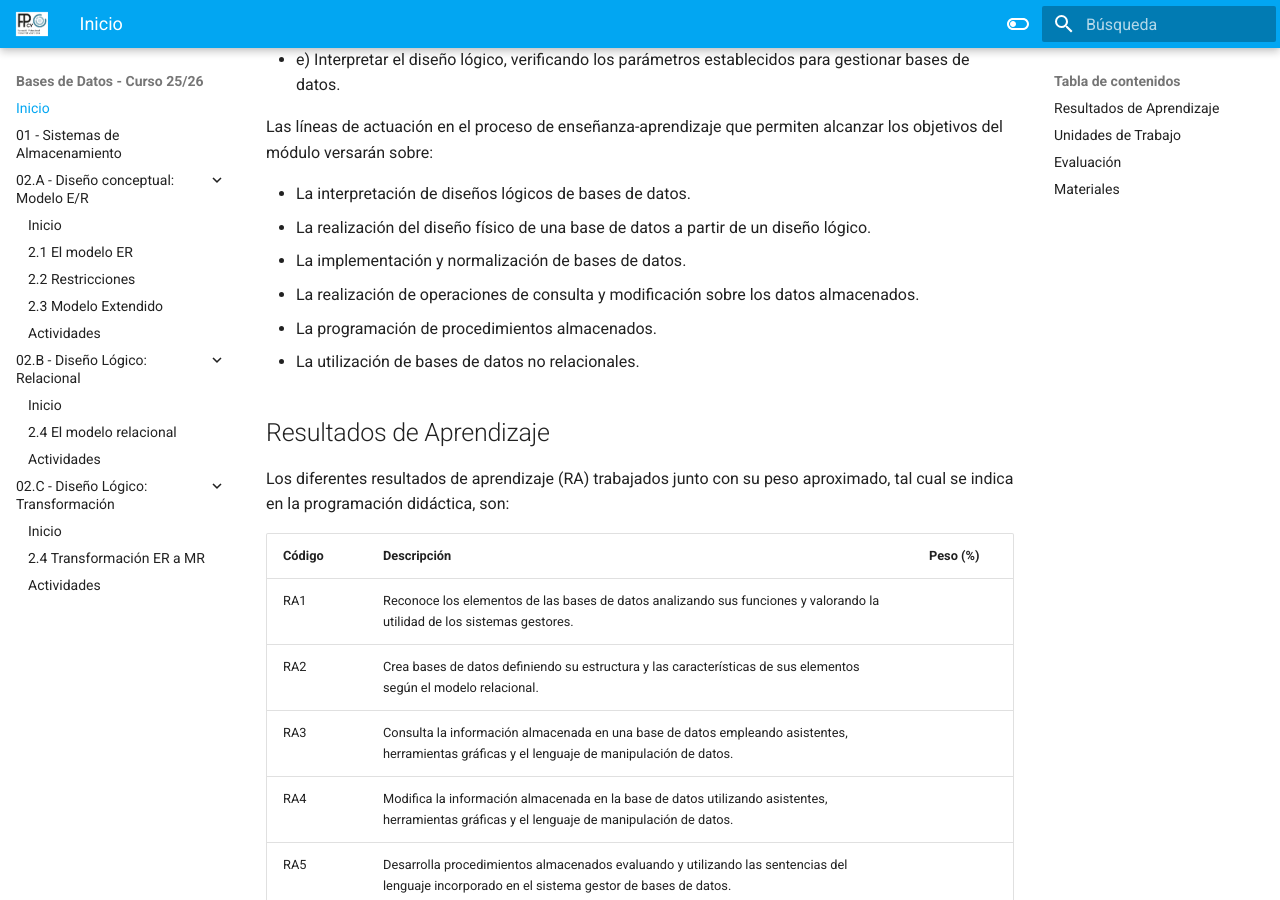
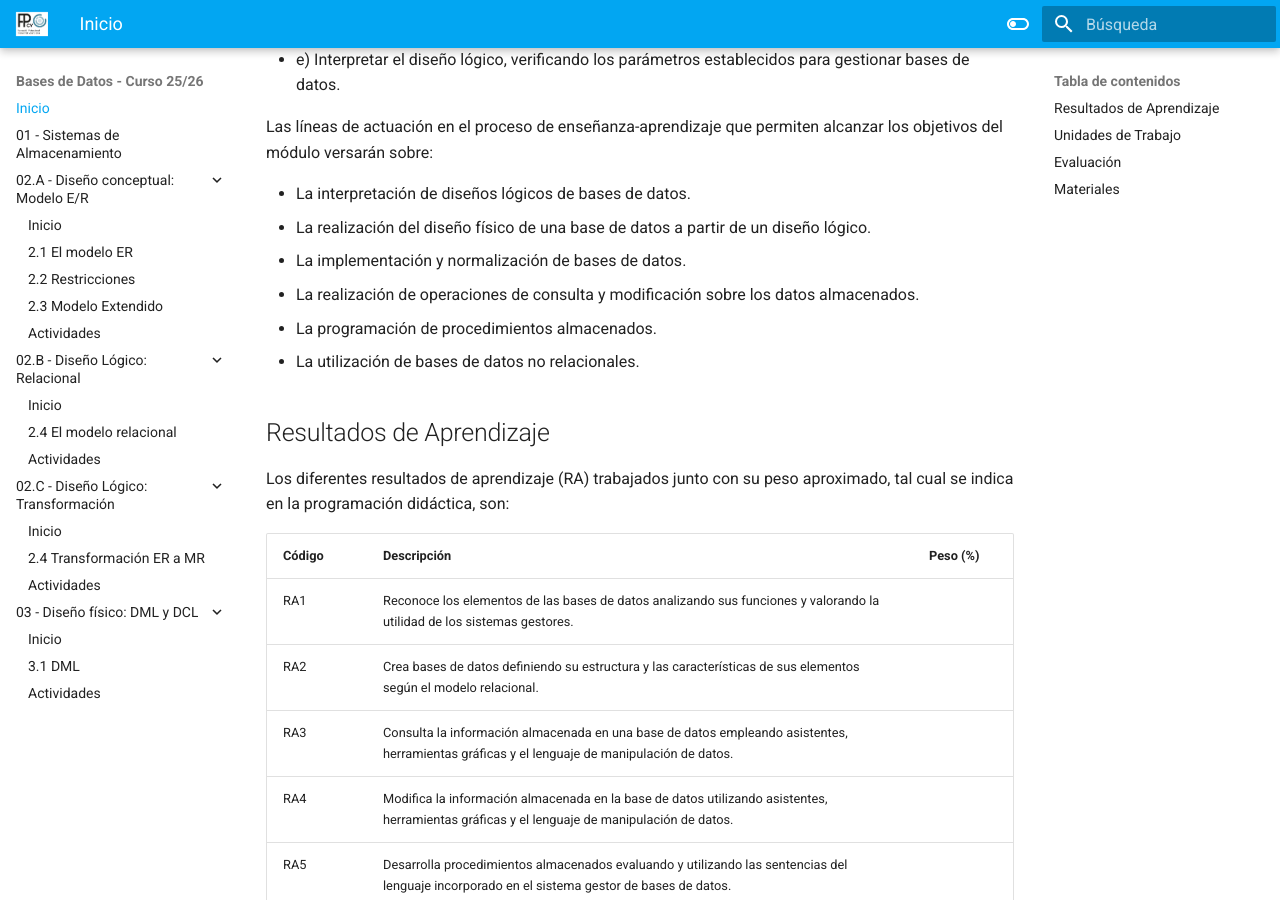
Before and after one commit to jssdocente/bd2526d, an MkDocs documentation site: the page built from docs/index.md, in a window 1280 px wide and 900 px high, scrolled down 376 px. Built offline with MkDocs 1.6.1 and Material for MkDocs 9.7.7, drawn with Linux system fonts in a browser that asks for light colours.

Commit message:
Agregar secciones de actividades y contenido para el diseño físico en mkdocs.yml

```diff
--- a/mkdocs.yml
+++ b/mkdocs.yml
@@ -19,6 +19,10 @@ nav:
     - "Inicio": temas/02C/index.md
     - "2.4 Transformación ER a MR": temas/02C/2.5-Transformacion.md
     - "Actividades": temas/02C/2.C-Actividades.md
+  - "03 - Diseño físico: DML y DCL":
+    - "Inicio": temas/03/index.md
+    - "3.1 DML": temas/03/llll.md
+    - "Actividades": temas/03/Actividades.md
     # - "2.2 Restricciones": temas/02/2.2-Restricciones.md
     # - "2.3 Modelo Extendido": temas/02/2.3-Modelo-extendido.md
     # - "Actividades": temas/02/2.A-Actividades.md
```
